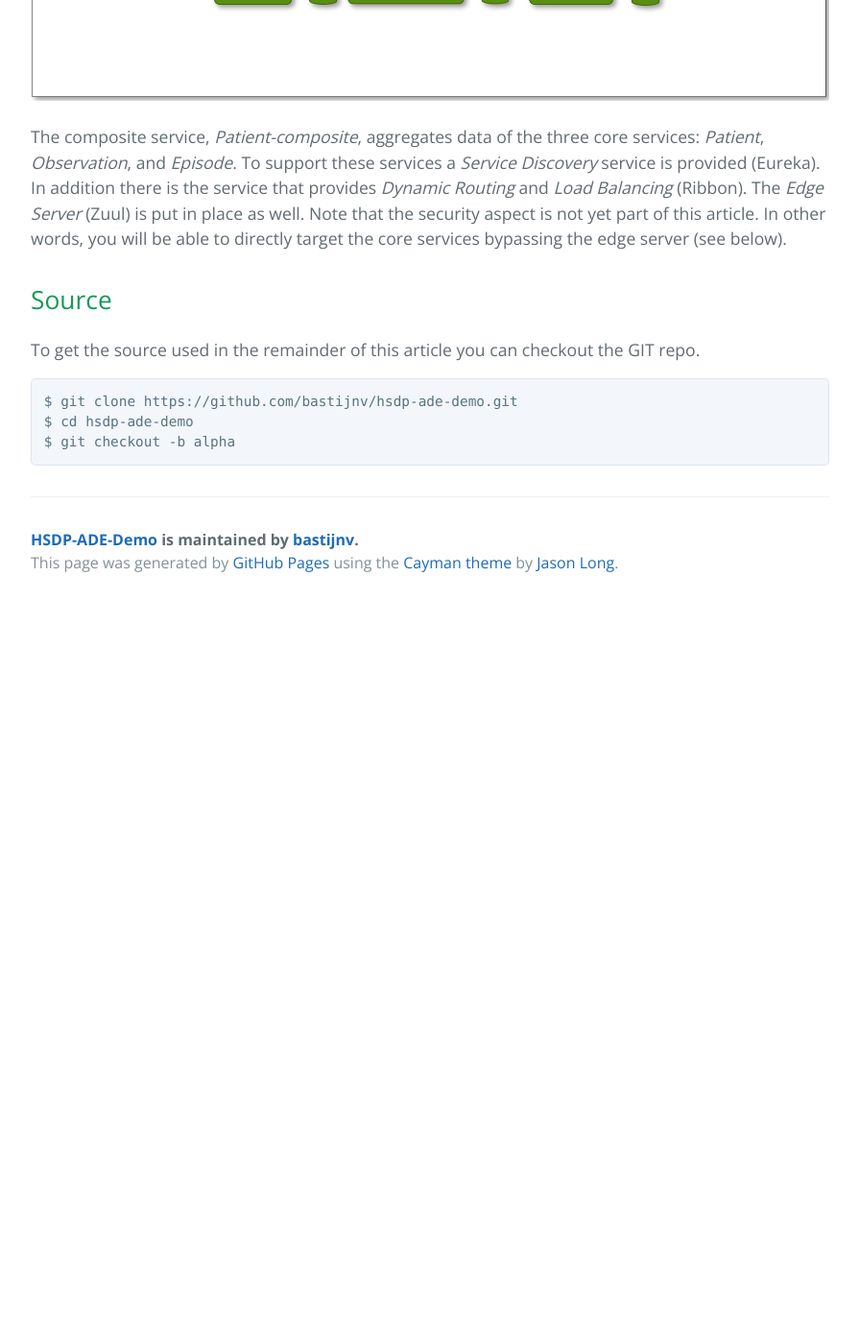
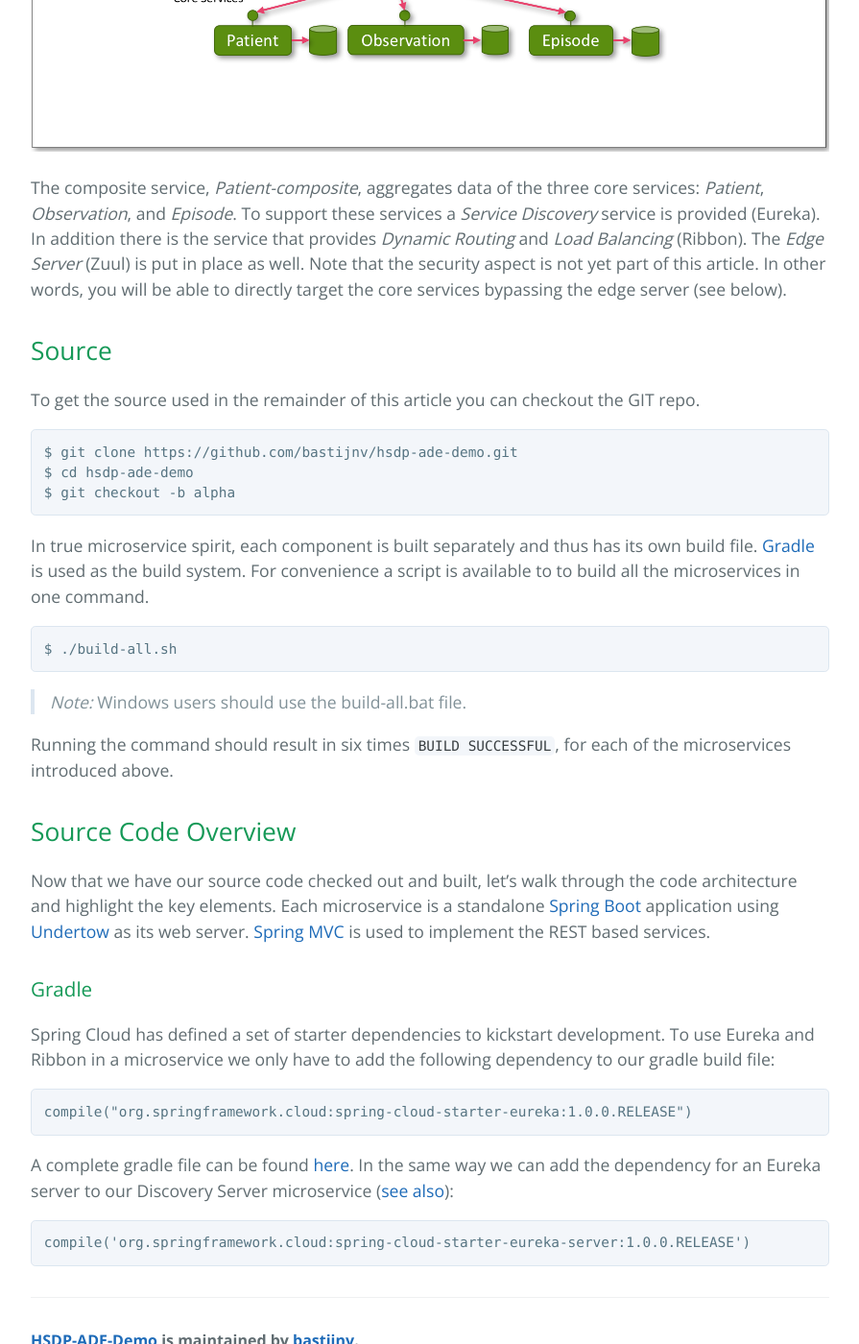
Before and after one commit to bastijnv/hsdp-ade-demo, a Jekyll site: the page built from articles/alpha.md, in a window 1280 px wide and 1400 px high, scrolled down 1387 px. Shown: the whole window at 96% size, without its empty margins (192-1087 px from the left). Built offline with Jekyll 4.4.1, drawn with Linux system fonts in a browser that asks for light colours; before the commit the page ends 2017 px from its top, so only the background shows below that; some of the changed text lies outside the part shown.

Commit message:
- More writing on the Alpha article.

````diff
--- a/articles/alpha.md
+++ b/articles/alpha.md
@@ -32,3 +32,36 @@ $ git clone https://github.com/bastijnv/hsdp-ade-demo.git
 $ cd hsdp-ade-demo
 $ git checkout -b alpha
 ```
+
+In true microservice spirit, each component is built separately and thus has its own build file. [Gradle](http://gradle.org/) is
+used as the build system. For convenience a script is available to to build all the microservices in one command.
+
+```bash
+$ ./build-all.sh
+```
+
+> *Note:* Windows users should use the build-all.bat file.
+
+Running the command should result in six times `BUILD SUCCESSFUL`, for each of the microservices introduced above.
+
+## Source Code Overview
+Now that we have our source code checked out and built, let's walk through the code architecture and highlight the key elements.
+Each microservice is a standalone [Spring Boot](http://projects.spring.io/spring-boot/) application using [Undertow](http://undertow.io/)
+as its web server. [Spring MVC](http://docs.spring.io/spring/docs/current/spring-framework-reference/html/mvc.html) is used to implement
+the REST based services.
+
+### Gradle
+Spring Cloud has defined a set of starter dependencies to kickstart development. To use Eureka and Ribbon in a microservice we only have
+to add the following dependency to our gradle build file:
+
+```
+compile("org.springframework.cloud:spring-cloud-starter-eureka:1.0.0.RELEASE")
+```
+
+A complete gradle file can be found [here](https://github.com/bastijnv/hsdp-ade-demo/blob/alpha/microservices/core/patient-service/build.gradle).
+In the same way we can add the dependency for an Eureka server to our Discovery Server microservice
+([see also](https://github.com/bastijnv/hsdp-ade-demo/blob/alpha/microservices/support/discovery-server/build.gradle)):
+
+```
+compile('org.springframework.cloud:spring-cloud-starter-eureka-server:1.0.0.RELEASE')
+```
````
Also changed, not shown: articles/introduction.md (+1 -1 lines).
